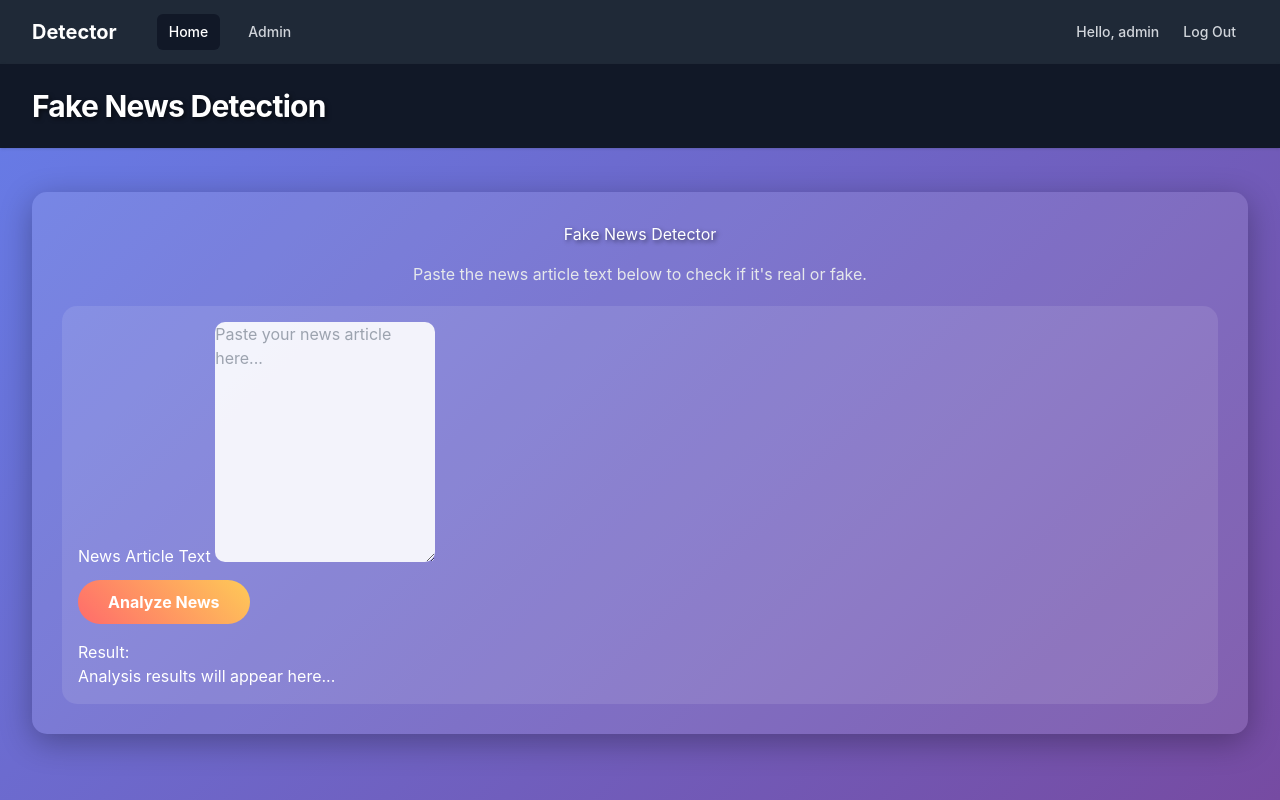
After one commit to Yashparmar29/Fake-News-Detection, a Django app: page /fake-news-detection/ in a window 1280 px wide. The commit adds this page. Run offline with Django 5.2, Linux system fonts and the light colour scheme; a user stored in the database is signed in; some libraries are stand-ins or nearby versions.

Commit message:
i have changes on my file

```diff
--- a/core/urls.py
+++ b/core/urls.py
@@ -3,4 +3,6 @@ from . import views
 
 urlpatterns = [
     path('', views.home, name='home'),
+    path('fake-news-detection/', views.fake_news_detection, name='fake_news_detection'),
+    path('email-spam-detection/', views.email_spam_detection, name='email_spam_detection'),
 ]
--- a/core/views.py
+++ b/core/views.py
@@ -4,18 +4,22 @@ from django.contrib.auth.decorators import login_required
 # Create your views here.
 @login_required
 def home(request):
+    return render(request, 'home.html')
+
+@login_required
+def fake_news_detection(request):
     result = None
     if request.method == 'POST':
-        if 'news_text' in request.POST:
-            # Handle news analysis
-            news_text = request.POST.get('news_text')
-            # Placeholder for analysis logic
-            result = f"Analyzed news: {news_text[:50]}... (Fake/Real detection logic here)"
-        elif 'email_content' in request.POST:
-            # Handle email analysis
-            email_content = request.POST.get('email_content')
-            # Placeholder for analysis logic
-            result = f"Analyzed email: {email_content[:50]}... (Spam/Ham detection logic here)"
-        else:
-            result = "No valid input provided."
-    return render(request, 'home.html', {'result': result})
+        news_text = request.POST.get('news_text')
+        # Placeholder for analysis logic
+        result = f"Analyzed news: {news_text[:50]}... (Fake/Real detection logic here)"
+    return render(request, 'fake_news_detection.html', {'result': result})
+
+@login_required
+def email_spam_detection(request):
+    result = None
+    if request.method == 'POST':
+        email_content = request.POST.get('email_content')
+        # Placeholder for analysis logic
+        result = f"Analyzed email: {email_content[:50]}... (Spam/Ham detection logic here)"
+    return render(request, 'email_spam_detection.html', {'result': result})
--- /dev/null
+++ b/templates/fake_news_detection.html
@@ -0,0 +1,66 @@
+{% extends "base.html" %}
+{% block title %}Fake News Detection{% endblock %}
+{% block content %}
+<style>
+    body {
+        background: linear-gradient(135deg, #667eea 0%, #764ba2 100%);
+        color: #fff;
+    }
+    .container {
+        background: rgba(255, 255, 255, 0.1);
+        border-radius: 15px;
+        padding: 30px;
+        box-shadow: 0 8px 32px rgba(0, 0, 0, 0.3);
+    }
+    h1 {
+        color: #fff;
+        text-shadow: 2px 2px 4px rgba(0, 0, 0, 0.5);
+    }
+    .form-control {
+        background: rgba(255, 255, 255, 0.9);
+        border: none;
+        border-radius: 10px;
+    }
+    .btn-primary {
+        background: linear-gradient(45deg, #ff6b6b, #feca57);
+        border: none;
+        border-radius: 25px;
+        padding: 10px 30px;
+        font-weight: bold;
+        transition: transform 0.3s ease;
+    }
+    .btn-primary:hover {
+        transform: scale(1.05);
+        background: linear-gradient(45deg, #feca57, #ff6b6b);
+    }
+    .card {
+        background: rgba(255, 255, 255, 0.1);
+        border: none;
+        border-radius: 15px;
+        color: #fff;
+    }
+</style>
+<div class="container mt-5">
+    <h1 class="text-center mb-4">Fake News Detector</h1>
+    <p class="text-center mb-5">Paste the news article text below to check if it's real or fake.</p>
+
+    <div class="row justify-content-center">
+        <div class="col-md-8">
+            <div class="card p-4">
+                <form method="post" action="">
+                    {% csrf_token %}
+                    <div class="form-group mb-3">
+                        <label for="news_text">News Article Text</label>
+                        <textarea class="form-control" id="news_text" name="news_text" rows="10" placeholder="Paste your news article here..." required></textarea>
+                    </div>
+                    <button type="submit" class="btn btn-primary btn-block">Analyze News</button>
+                </form>
+                <div id="news_result" class="mt-4">
+                    <h5>Result:</h5>
+                    <p>{{ result|default:"Analysis results will appear here..." }}</p>
+                </div>
+            </div>
+        </div>
+    </div>
+</div>
+{% endblock %}
```
Also changed, not shown: TODO.md (added, +7 -0 lines), templates/email_spam_detection.html (added, +66 -0 lines), templates/home.html (+16 -47 lines), db.sqlite3.
